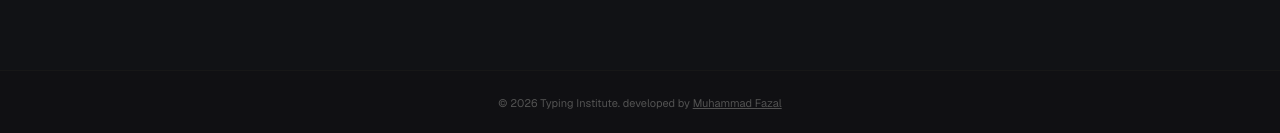
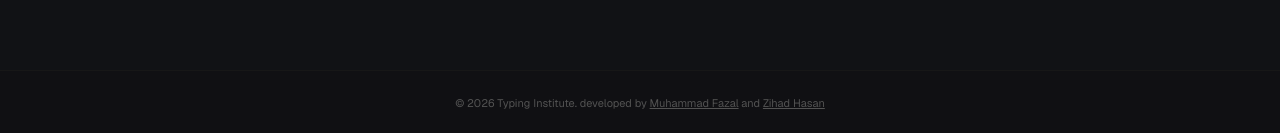
Before and after one commit to info-fazal79/typing-skills, a Next.js app: page / in a window 1280 px wide. Shown: the part 983-1116 px from the top of the page. Built offline with nearby package versions, Linux system fonts and the light colour scheme; no server answers.

Commit message:
chore: credit both developers in the footer
Adds Zihad Hasan (https://zihadhasan.web.app) alongside the existing
Muhammad Fazal credit.

```diff
--- a/src/app/page.tsx
+++ b/src/app/page.tsx
@@ -119,6 +119,15 @@
         >
           Muhammad Fazal
         </a>
+        {' '}and{' '}
+        <a
+          href="https://zihadhasan.web.app"
+          target="_blank"
+          rel="noopener noreferrer"
+          className="underline hover:text-neutral-400 transition-colors"
+        >
+          Zihad Hasan
+        </a>
       </footer>
     </div>
   );
```
